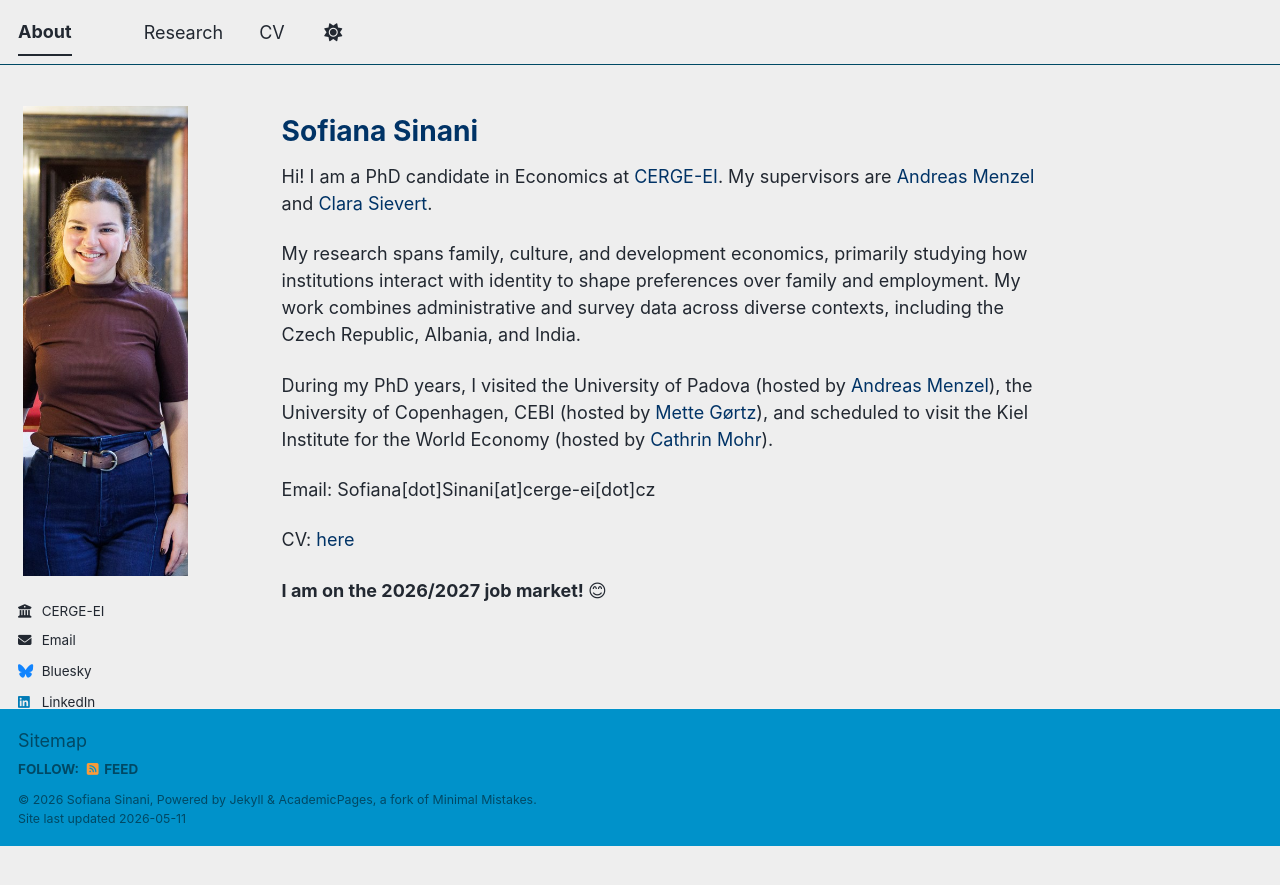
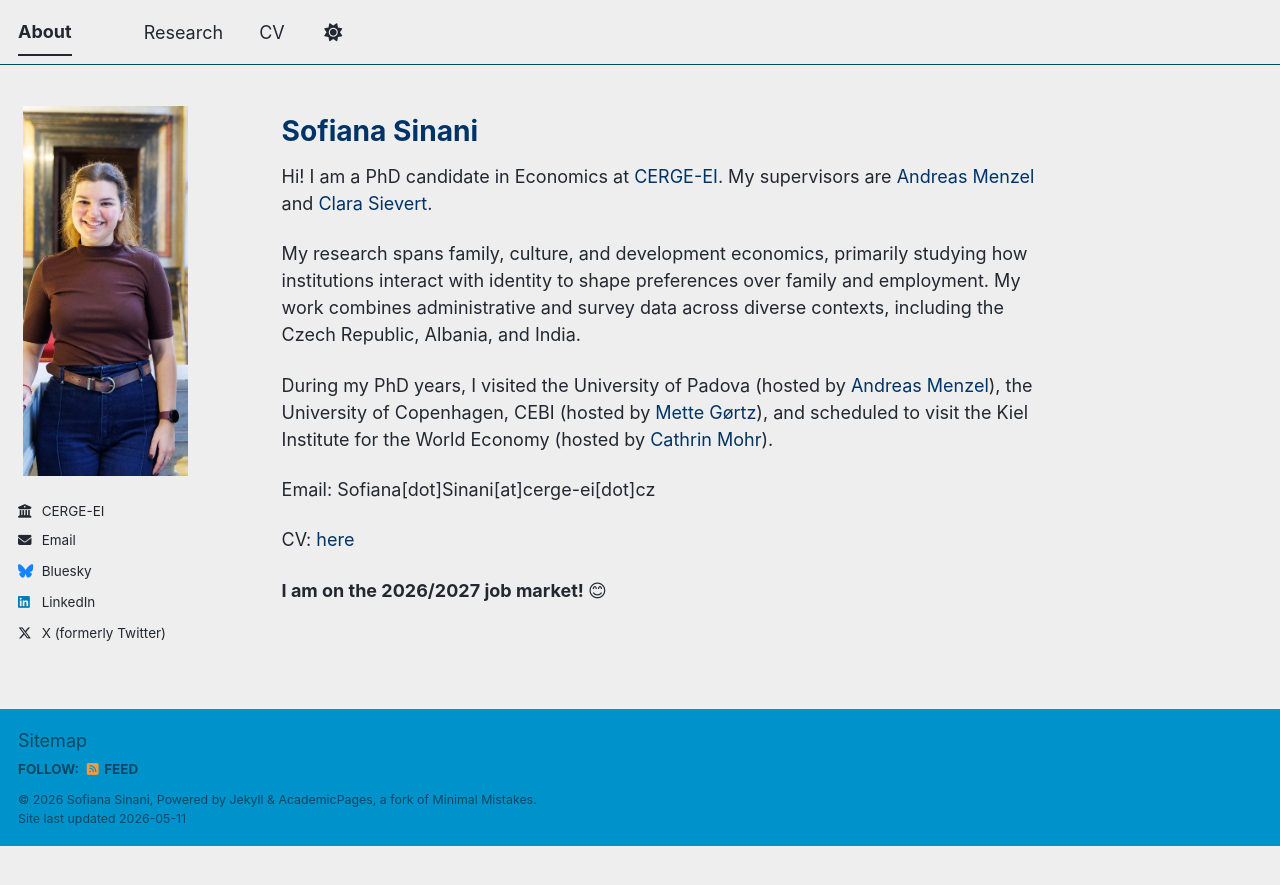
Before and after one commit to sofianasinani/sofianasinani.github.io, a Jekyll site: the page built from _pages/about.md, in a window 1280 px wide. Shown: the top 885 px of the page. Built offline with Jekyll 4.4.1, drawn with Linux system fonts in a browser that asks for light colours; a script bundle is joined from its source files by our own code; library files that are not in the unit come from our copies.

Commit message:
Update main.scss

```diff
--- a/assets/css/main.scss
+++ b/assets/css/main.scss
@@ -34,13 +34,13 @@
 ;
 
 .sidebar {
-  width: 500px !important;
-  max-width: 500px !important;
+  width: 400px !important;
+  max-width: 400px !important;
 }
 
 .author__avatar {
-  width: 420px !important;
-  height: 480px !important;
+  width: 300px !important;
+  height: 380px !important;
   border: none !important;
   box-shadow: none !important;
   border-radius: 0 !important;
@@ -48,8 +48,8 @@
 }
 
 .author__avatar img {
-  width: 420px !important;
-  height: 480px !important;
+  width: 300px !important;
+  height: 380px !important;
   object-fit: cover !important;
   object-position: top center !important;
   border: none !important;
```
